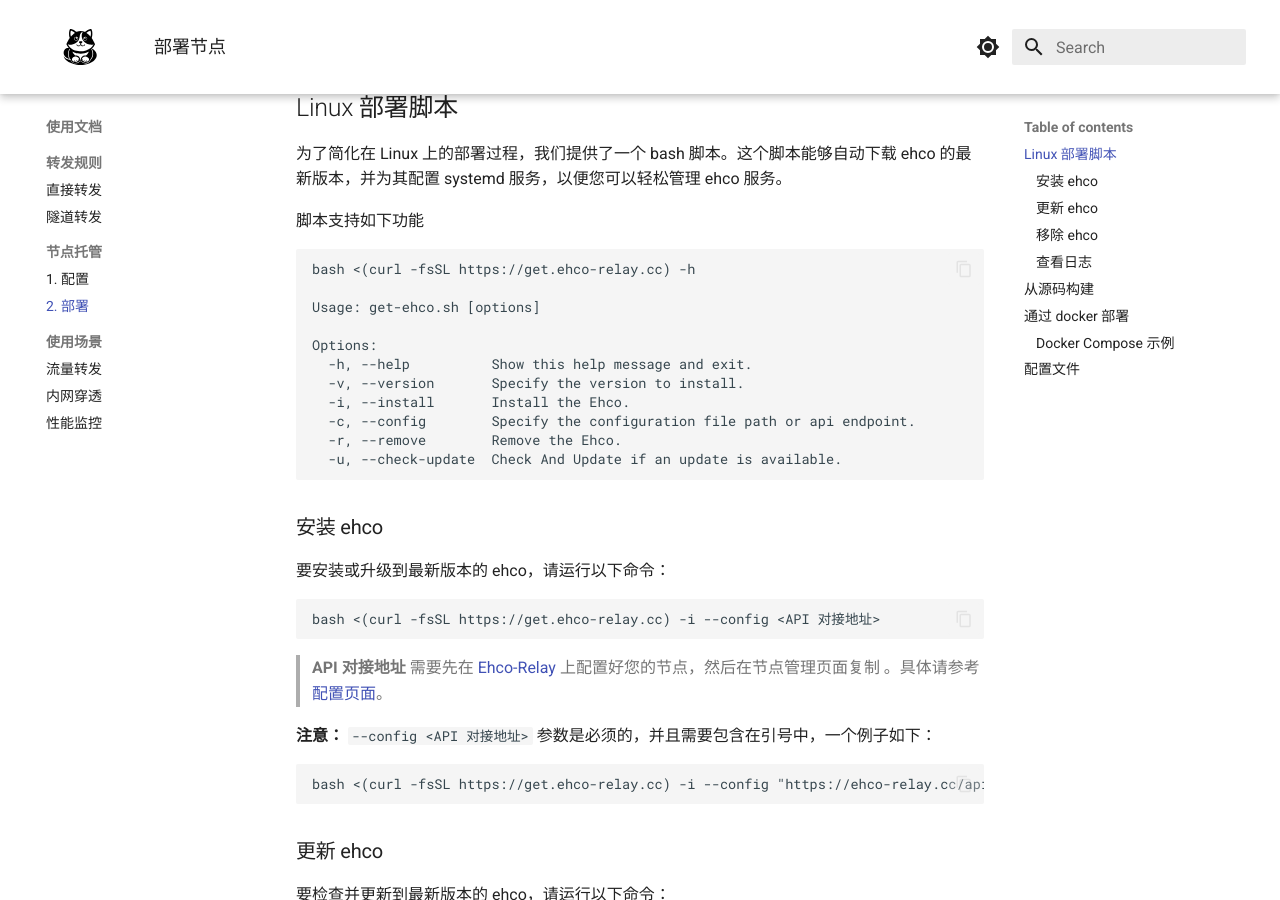
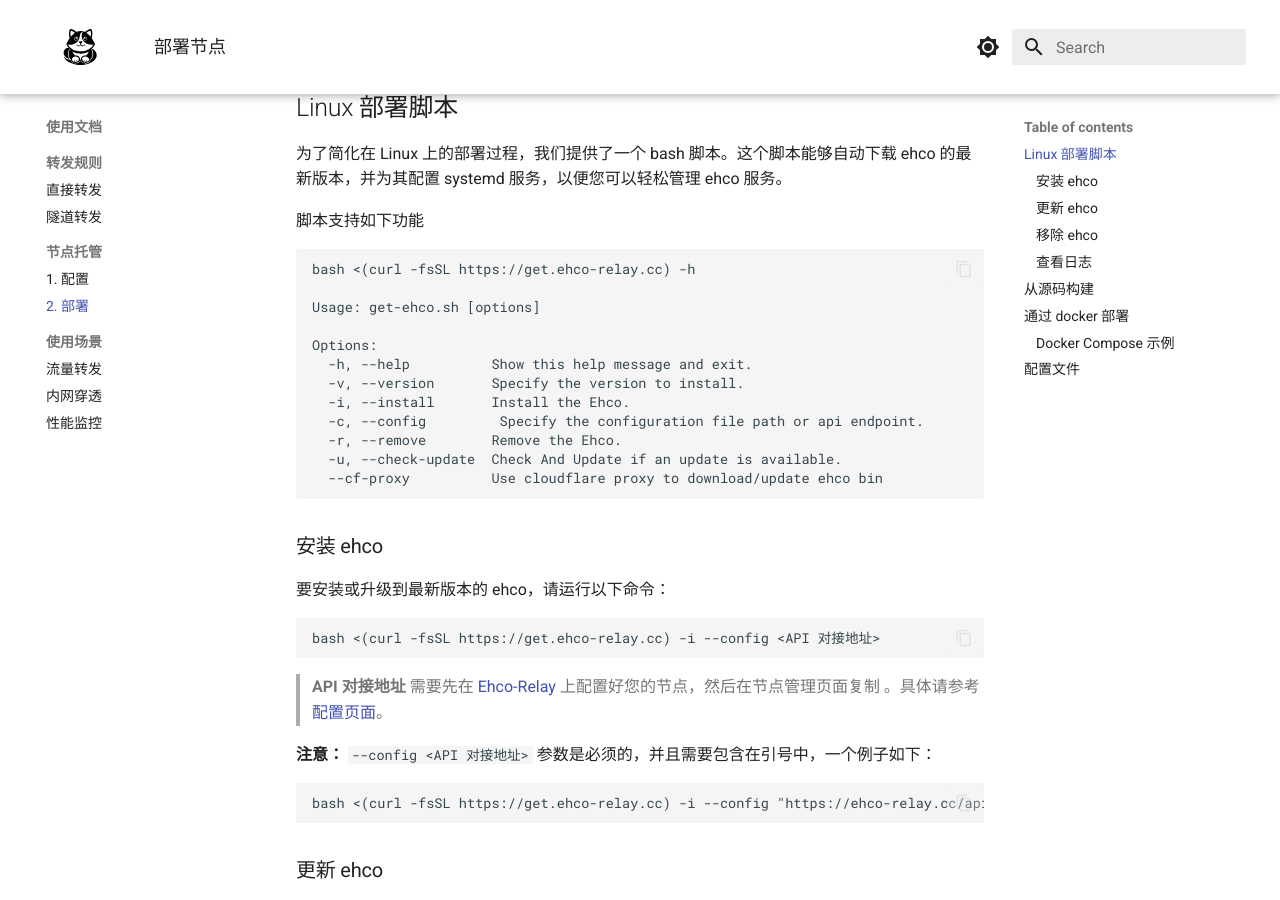
Before and after one commit to Ehco1996/ehco-relay-docs, an MkDocs documentation site: the page built from docs/node/install.md, in a window 1280 px wide and 900 px high, scrolled down 385 px. Built offline with MkDocs 1.6.1 and Material for MkDocs 9.7.7, drawn with Linux system fonts in a browser that asks for light colours.

Commit message:
chore: Update ehco installation instructions and usage scenarios

````diff
--- a/docs/node/install.md
+++ b/docs/node/install.md
@@ -25,9 +25,10 @@
   -h, --help          Show this help message and exit.
   -v, --version       Specify the version to install.
   -i, --install       Install the Ehco.
-  -c, --config        Specify the configuration file path or api endpoint.
+  -c, --config         Specify the configuration file path or api endpoint.
   -r, --remove        Remove the Ehco.
   -u, --check-update  Check And Update if an update is available.
+  --cf-proxy          Use cloudflare proxy to download/update ehco bin
 ```
 
 ### 安装 ehco
````
